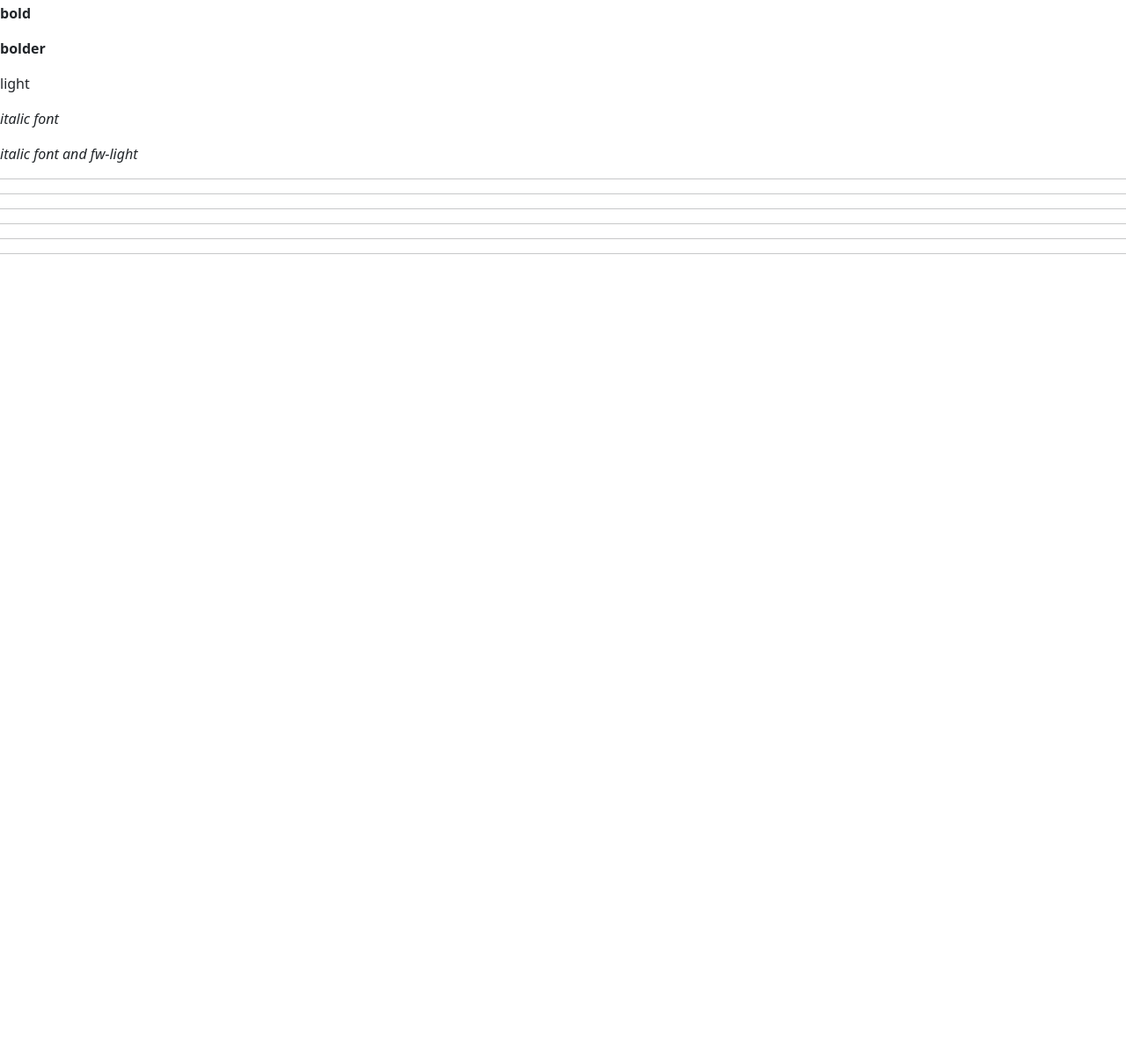
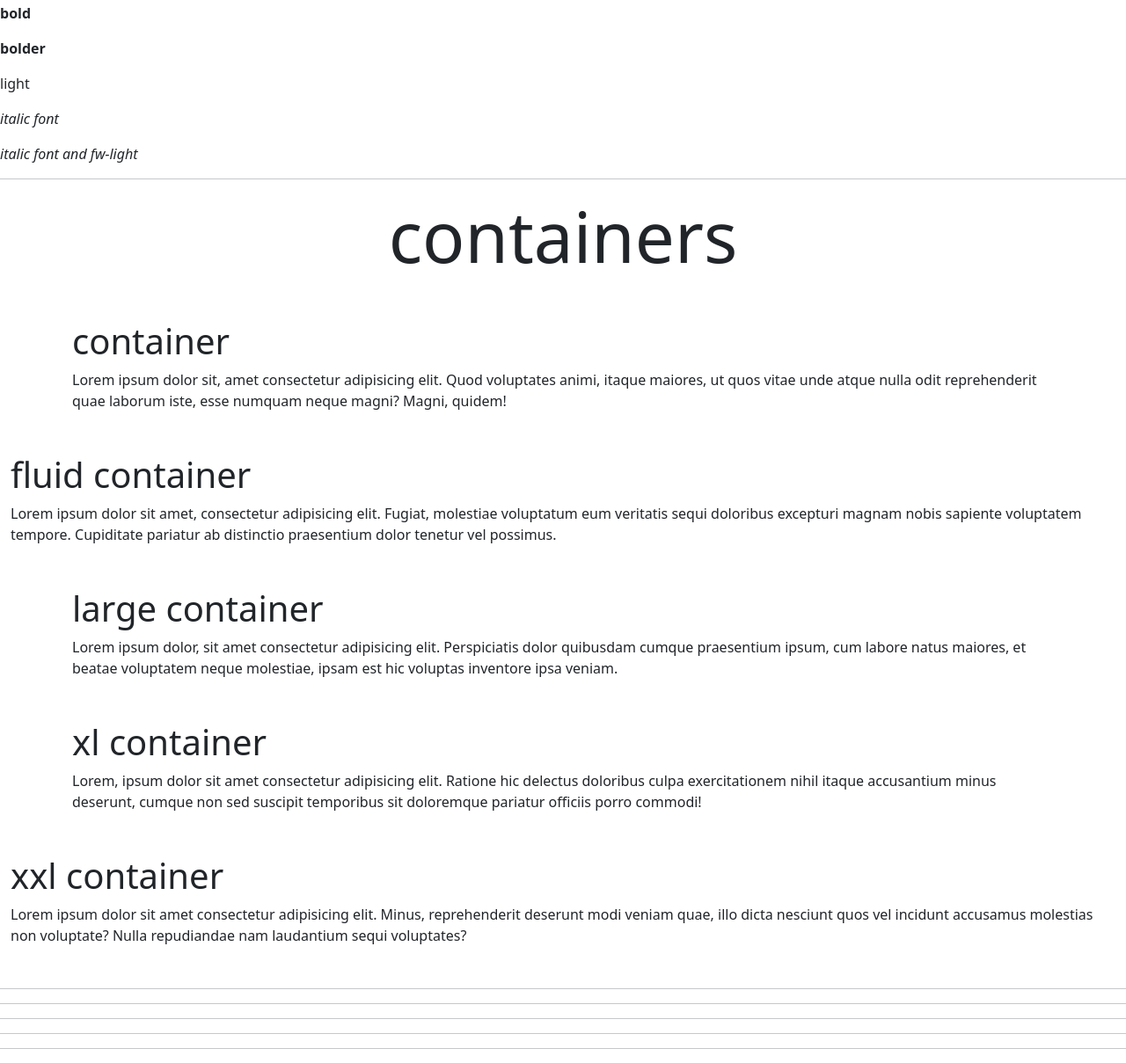
Before and after one commit to Ahmed-Badry-Abdelrahman/Bootstrap-5, a website: page index.html in a window 1280 px wide. Shown: the part 4549-5758 px from the top of the page at 88% size. Before the commit the page ends 4854 px from the top, so only its background shows below. Drawn offline with nearby package versions, Linux system fonts and the light colour scheme.

Commit message:
"Added examples of Bootstrap containers (container, container-fluid, container-lg, container-xl, container-xxl) with headings and paragraphs to index.html"

```diff
--- a/index.html
+++ b/index.html
@@ -111,6 +111,27 @@
     <p class="fst-italic">italic font</p>
     <p class="fst-italic fw-light">italic font and fw-light</p>
     <hr>
+    <p class="text-center display-1">containers</p>
+    <div class="container my-5">
+        <h1>container</h1>
+        <p>Lorem ipsum dolor sit, amet consectetur adipisicing elit. Quod voluptates animi, itaque maiores, ut  quos vitae unde atque nulla odit reprehenderit quae laborum iste, esse numquam neque magni? Magni, quidem!</p>
+    </div>
+    <div class="container-fluid my-5">
+        <h1>fluid container</h1>
+        <p>Lorem ipsum dolor sit amet, consectetur adipisicing elit. Fugiat, molestiae voluptatum eum veritatis sequi doloribus excepturi magnam nobis sapiente voluptatem tempore. Cupiditate pariatur ab distinctio praesentium dolor tenetur vel possimus.</p>
+    </div>
+    <div class="container-lg my-5">
+        <h1>large container</h1>
+        <p>Lorem ipsum dolor, sit amet consectetur adipisicing elit. Perspiciatis dolor quibusdam cumque praesentium ipsum, cum labore natus maiores, et beatae voluptatem neque molestiae, ipsam est hic voluptas inventore ipsa veniam.</p>
+    </div>
+    <div class="container-xl my-5">
+        <h1>xl container</h1>
+        <p>Lorem, ipsum dolor sit amet consectetur adipisicing elit. Ratione hic delectus doloribus culpa exercitationem nihil itaque accusantium minus deserunt, cumque non sed suscipit temporibus sit doloremque pariatur officiis porro commodi!</p>
+    </div>
+    <div class="container-xxl my-5">
+        <h1>xxl container</h1>
+        <p>Lorem ipsum dolor sit amet consectetur adipisicing elit. Minus, reprehenderit deserunt modi veniam quae, illo dicta nesciunt quos vel incidunt accusamus molestias non voluptate? Nulla repudiandae nam laudantium sequi voluptates?</p>
+    </div>
     <hr>
     <hr>
     <hr>
```
